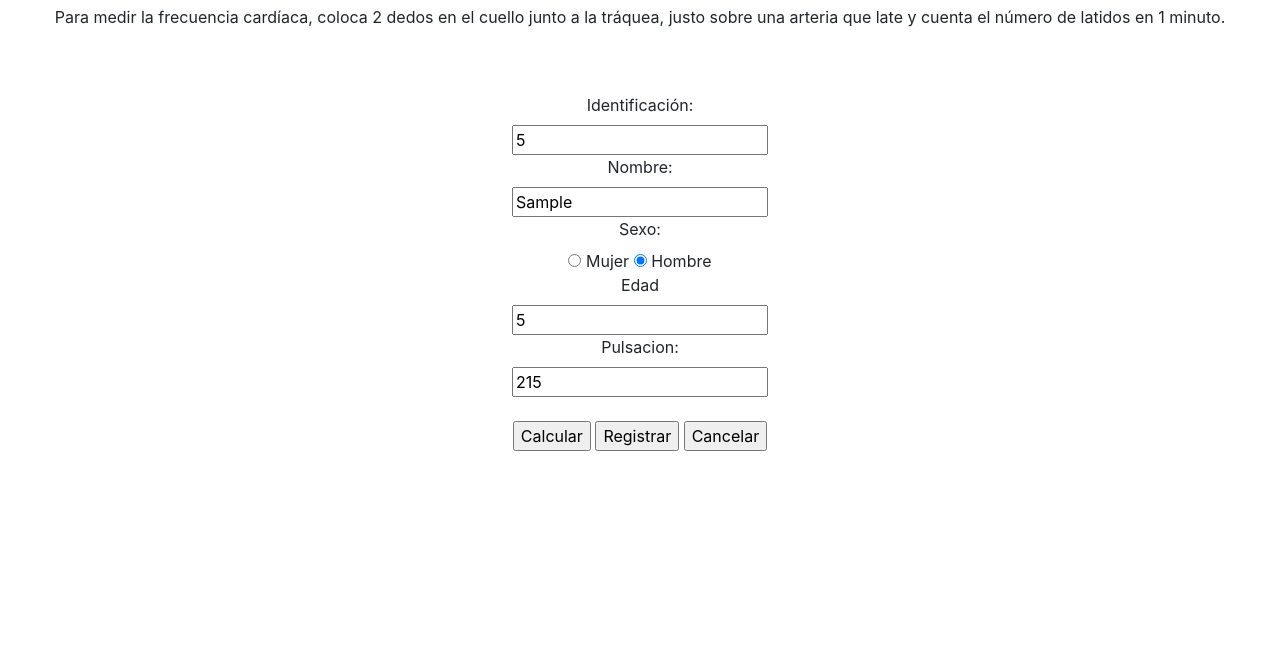
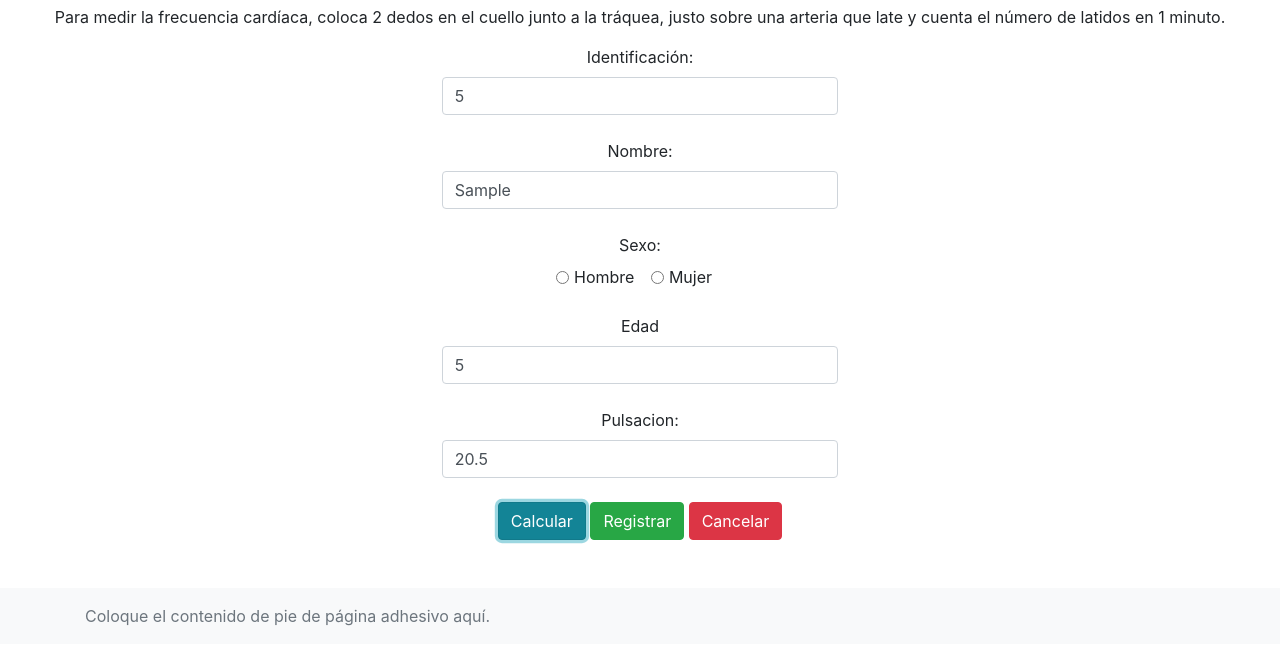
Before and after one commit to cpantoja20/Pulsaciones, a plain HTML site: page Registro.html in a window 1280 px wide. Both pictures are taken after typing "5", "Sample", "5", "5" into the empty fields and a click on the button "Calcular". Shown: the part 107-772 px from the top of the page. Drawn offline with nearby package versions, Linux system fonts and the light colour scheme.

Commit message:
Commit dos

```diff
--- a/Registro.html
+++ b/Registro.html
@@ -48,33 +48,73 @@
         <h1>REGISTRO DE PERSONAS </h1>
         <p>Para medir la frecuencia cardíaca, coloca 2 dedos en el cuello junto a la tráquea, justo sobre una arteria
             que late y cuenta el número de latidos en 1 minuto. </p>
-        <br><br>
-        <form action="/action_page.php">
+        <form action="/action_page.php" class="col-4">
             <label for="fname">Identificación:</label><br>
-            <input type="number" id="fId" name="fId"><br>
+            <input type="number" class="form-control" aria-label="Sizing example input"
+                aria-describedby="inputGroup-sizing-default">
+            <br>
+
             <label for="fname">Nombre:</label><br>
-            <input type="text" id="fname" name="fname">
+            <input type="text" id="fname" name="fname" class="form-control" aria-label="Sizing example input"
+                aria-describedby="inputGroup-sizing-default">
             <br>
+
             <label for="sexo">Sexo:</label><br>
-            <input type="radio" name="sexo" value="mujer" /> Mujer
-            <input type="radio" name="sexo" value="hombre" checked="checked" /> Hombre
+            <div class="form-check  form-check-inline">
+                <input class="form-check-input" type="radio" name="flexRadioDefault" id="flexRadioDefault1">
+                <label class="form-check-label" for="flexRadioDefault1">
+                    Hombre
+                </label>
+            </div>
+            <div class="form-check form-check-inline">
+                <input class="form-check-input" type="radio" name="flexRadioDefault" id="flexRadioDefault2">
+                <label class="form-check-label" for="flexRadioDefault2">
+                    Mujer
+                </label>
+            </div>
+            <br><br>
+
+            <label for="lname">Edad</label><br>
+            <input type="number" class="form-control" aria-label="Sizing example input"
+                aria-describedby="inputGroup-sizing-default" id="edad" name="edad">
             <br>
-            <label for="lname">Edad</label><br>
-            <input type="number" id="edad" name="edad"><br>
+
             <label for="fname">Pulsacion:</label><br>
-            <input type="number" id="fpulsacion" name="fpulsacion">
-            <br><br>
-            <input type="button" value="Calcular" onclick="pulsaciones()">
-            <input type="button" value="Registrar">
-            <input type="button" value="Cancelar">
+            <input type="number" class="form-control" aria-label="Sizing example input"
+                aria-describedby="inputGroup-sizing-default" id="fpulsacion" name="fpulsacion">
+            <br>
+
+            <input type="button" class="btn btn-info" value="Calcular" onclick="pulsaciones()">
+            <input type="button" class="btn btn-success" value="Registrar">
+            <input type="button" class="btn btn-danger" value="Cancelar">
         </form>
     </div>
+    <br>
+    <br>
+    <footer class="footer mt-auto py-3 bg-light">
+        <div class="container">
+            <span class="text-muted">
+                <font style="vertical-align: inherit;">
+                    <font style="vertical-align: inherit;">Coloque el contenido de pie de página adhesivo aquí.</font>
+                </font>
+            </span>
+        </div>
+    </footer>
     <script src="https://code.jquery.com/jquery-3.2.1.min.js" type="text/javascript"></script>
     <script>
+
         function pulsaciones() {
 
-            var edad = Number($('#edad').val());
-            var pulsacion = 220 - edad;
+            var sexo = $('input[name=flexRadioDefault]').val();
+            var edad = $('#edad').val();
+
+            var pulsacion = 0
+
+            if (sexo == 'Mujer') {
+                pulsacion = (220 - edad) / 10;
+            } else {
+                pulsacion = (210 - edad) / 10;
+            }
             var resultado = $("#fpulsacion").val(pulsacion);
 
         }
--- /dev/null
+++ b/Style.css
@@ -0,0 +1,31 @@
+
+table {
+    border-collapse: collapse;
+    width: 100%;
+  }
+
+  th, td {
+    padding: 8px;
+    text-align: left;
+    border-bottom: 1px solid #ddd;
+  }
+
+  tr:hover {background-color:#f5f5f5;}
+
+  .container {
+    position: relative;
+  }
+
+  .center {
+    position: absolute;
+    top: 50%;
+    width: 100%;
+    text-align: center;
+    font-size: 18px;
+  }
+
+  img {
+    width: 80%;
+    height: auto;
+
+  }
```
Also changed, not shown: Consulta.html (+11 -3 lines), Index.html (+3 -1 lines).
